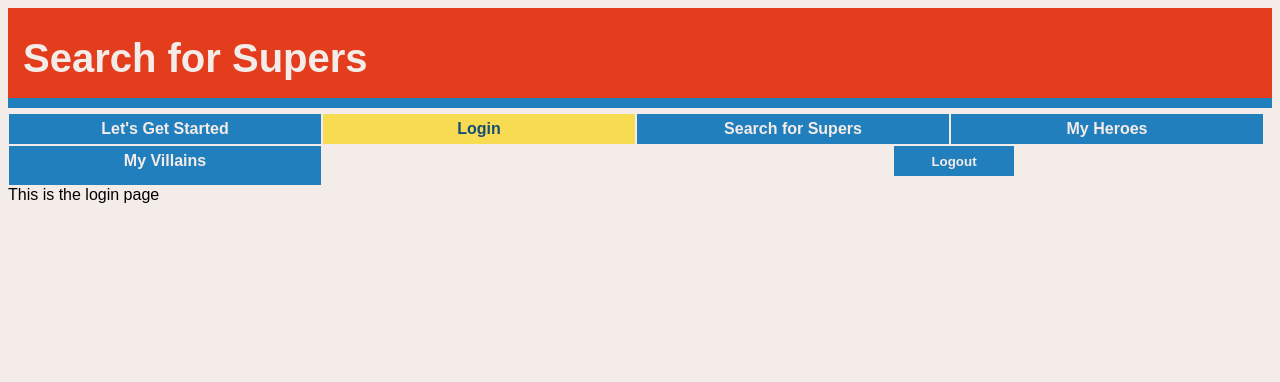
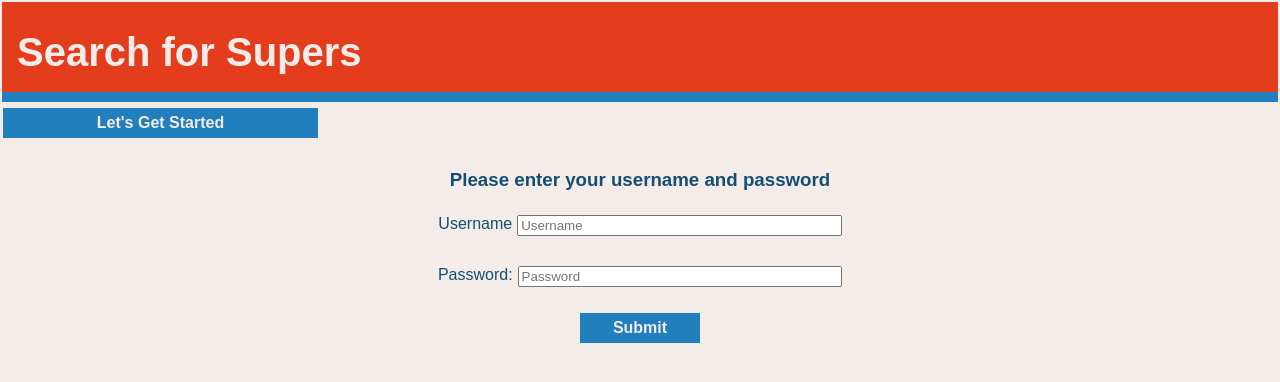
Before and after one commit to seth-allgire/superhero-search-react, a React (Create React App) app: page /login in a window 1280 px wide. Shown: the top 382 px of the page. Built offline with nearby package versions, Linux system fonts and the light colour scheme.

Commit message:
adds login and protected routes

```diff
--- a/src/App.js
+++ b/src/App.js
@@ -12,6 +12,7 @@ import SearchPage from "./components/SearchPage";
 import MyHeroesPage from "./components/MyHeroesPage";
 import MyVillainsPage from "./components/MyVillainsPage";
 import Menu from "./components/Menu";
+import ProtectedRoute from "./components/ProtectedRoute";
 
 function App() {
   return (
@@ -20,23 +21,23 @@ function App() {
       <Router>
         <Menu />
         <Switch>
-          <Route path="/createAcct">
+          <ProtectedRoute shielded={false} path="/createAcct">
             <CreateAccountPage />
-          </Route>
-          <Route path="/login">
+          </ProtectedRoute>
+          <ProtectedRoute shielded={false} path="/login">
             <LoginPage />
-          </Route>
-          <Route path="/search">
+          </ProtectedRoute>
+          <ProtectedRoute shielded={true} path="/search">
             <SearchPage />
-          </Route>
-          <Route path="/myHeroes">
+          </ProtectedRoute>
+          <ProtectedRoute shielded={true} path="/myHeroes">
             <MyHeroesPage />
-          </Route>
-          <Route path="/myVillains">
+          </ProtectedRoute>
+          <ProtectedRoute shielded={true} path="/myVillains">
             <MyVillainsPage />
-          </Route>
+          </ProtectedRoute>
           <Route path="*">
-            <Redirect to="/launch"></Redirect>
+            <Redirect to="/createAcct"></Redirect>
           </Route>
         </Switch>
       </Router>
--- a/src/components/CreateAccountPage.js
+++ b/src/components/CreateAccountPage.js
@@ -1,5 +1,6 @@
 import React, { useContext, useState } from "react";
 import { HeroContext } from "../shared/HeroContext";
+import { Link, NavLink } from "react-router-dom";
 
 export default function CreateAccountPage() {
   const [showDiv, setShowDiv] = useState(false);
@@ -9,12 +10,13 @@ export default function CreateAccountPage() {
   const [acctPassword, setAcctPassword] = useState("");
   const [error, setError] = useState(false);
   const onClick = () => setShowDiv(true);
-  const { setAccount, setAccountPswd } = useContext(HeroContext);
+  const { account, setAccount, accountPswd, setAccountPswd } =
+    useContext(HeroContext);
   return (
     <div>
       <h3 className="section-head">Create an account to Search for Supers!</h3>
       <button className="form-button" onClick={onClick}>
-        Create Account
+        New Account
       </button>
 
       {showDiv === true && (
@@ -88,6 +90,7 @@ export default function CreateAccountPage() {
                 "Password must contain at least 4 characters"}
             </div>
           </div>
+
           <button
             className="form-button"
             onClick={() => {
@@ -106,8 +109,31 @@ export default function CreateAccountPage() {
           >
             Submit
           </button>
+          {account && accountPswd && (
+            <div className="success">Success! You're ready to Login below!</div>
+          )}
         </div>
       )}
+      <div className="form-section">
+        <div>
+          <h3 className="section-head">Already have an account?</h3>
+          <div className="link int-link" activeClassName="active">
+            <NavLink to="/login" className="nest-link">
+              Go to Login
+            </NavLink>
+          </div>
+        </div>
+      </div>
+
+      {/* {account && accountPswd && (
+        <Link to="/login">
+          <button className="form-button">Go to Login</button>
+        </Link>
+      )} */}
+
+      {/* <button className="form-button" onClick=>
+        Go to Login
+      </button> */}
     </div>
   );
 }
--- a/src/components/LoginPage.js
+++ b/src/components/LoginPage.js
@@ -1,5 +1,63 @@
-import React from "react";
+import React, { useContext, useState } from "react";
+import { HeroContext } from "../shared/HeroContext";
 
 export default function LoginPage() {
-  return <div>This is the login page</div>;
+  const [error, setError] = useState(false);
+  const [username, setUsername] = useState("");
+  const [userPassword, setUserPassword] = useState("");
+  const { account, accountPswd, user, setUser, password, setPassword } =
+    useContext(HeroContext);
+  return (
+    <div>
+      <h3 className="section-head">Please enter your username and password</h3>
+      <div className="form-section">
+        <label className="form-label" htmlFor="user">
+          Username
+        </label>
+        <input
+          className="form-input"
+          value={username}
+          onChange={(e) => setUsername(e.target.value)}
+          id="user"
+          placeholder="Username"
+        ></input>
+        <div className="form-error">
+          {error &&
+            username !== account &&
+            "No account found. Please try again"}
+        </div>
+      </div>
+      <div className="form-section">
+        <label className="form-label" htmlFor="password">
+          Password:
+        </label>
+        <input
+          className="form-input"
+          type="password"
+          value={userPassword}
+          onChange={(e) => setUserPassword(e.target.value)}
+          id="password"
+          placeholder="Password"
+        ></input>
+        <div className="form-error">
+          {error &&
+            userPassword !== accountPswd &&
+            "No account found. Please try again"}
+        </div>
+      </div>
+      <button
+        className="form-button"
+        onClick={() => {
+          if (username !== account || userPassword !== accountPswd) {
+            setError(true);
+            return;
+          }
+          setPassword(userPassword);
+          setUser(username);
+        }}
+      >
+        Submit
+      </button>
+    </div>
+  );
 }
--- a/src/components/Menu.js
+++ b/src/components/Menu.js
@@ -3,21 +3,22 @@ import { NavLink } from "react-router-dom";
 import { HeroContext } from "../shared/HeroContext";
 
 export default function Menu() {
-  const { user, account, logoutUser } = useContext(HeroContext);
+  const { user, password, account, logoutUser } = useContext(HeroContext);
   return (
     <nav className="menu">
-      {/* {!account && !user &&  */}
+      {!account && (
         <NavLink to="/createAcct" className="link">
           Let's Get Started
         </NavLink>
-
-      {/* {account && !user &&  */}
+      )}
+      {account && !user && !password && (
         <NavLink to="/login" className="link" activeClassName="active">
           Login
         </NavLink>
+      )}
 
-      {/* {account && user && (
-        <> */}
+      {account && user && password && (
+        <>
           <NavLink to="/search" className="link" activeClassName="active">
             Search for Supers
           </NavLink>
@@ -30,6 +31,8 @@ export default function Menu() {
           <button className="form-button" onClick={logoutUser}>
             Logout
           </button>
+        </>
+      )}
     </nav>
   );
 }
--- /dev/null
+++ b/src/components/ProtectedRoute.js
@@ -0,0 +1,21 @@
+import React, { useContext, useMemo } from "react";
+import { Redirect, Route } from "react-router";
+import { HeroContext } from "../shared/HeroContext";
+
+export default function ProtectedRoute({ children, path, shielded }) {
+  const { user } = useContext(HeroContext);
+  const redirectTo = useMemo(
+    () => (shielded ? "/createAcct" : "/search"),
+    [shielded]
+  );
+
+  if ((user && shielded) || (!user && !shielded)) {
+    return <Route path={path}>{children}</Route>;
+  } else {
+    return (
+      <Route path={path}>
+        <Redirect to={redirectTo}></Redirect>
+      </Route>
+    );
+  }
+}
--- a/src/components/ProtectedRoutes.js
+++ /dev/null
@@ -1,5 +0,0 @@
-import React from "react";
-
-export default function ProtectedRoutes() {
-  return <div>This is the protected routes page</div>;
-}
--- a/src/index.css
+++ b/src/index.css
@@ -12,6 +12,7 @@ code {
     monospace;
 } */
 body {
+  margin: 2px;
   background-color: #f3ece8;
   font-family: Arial, Helvetica, sans-serif;
 }
@@ -28,7 +29,8 @@ body {
   margin-bottom: 5px;
 }
 
-.section-head {
+.section-head,
+.success {
   margin-top: 30px;
   color: #144e75;
   text-align: center;
@@ -49,6 +51,16 @@ body {
   flex-basis: calc(25% - 4px);
   /* background-color: #f7db51; */
   background-color: #217fbe;
+  text-decoration: none;
+}
+
+.int-link {
+  width: 120px;
+}
+
+.nest-link {
+  width: 120px;
+  color: #f3ece8;
   text-decoration: none;
 }
 
@@ -91,12 +103,14 @@ body {
   width: 120px;
   height: 30px;
   border: none;
+  font-size: 16px;
   color: #f3ece8;
   font-weight: 600;
   margin-left: calc(50% - 60px);
   margin-top: 1px;
   margin-bottom: 10px;
   background-color: #217fbe;
+  cursor: pointer;
 }
 
 .form-button:hover {
--- a/src/shared/HeroContext.js
+++ b/src/shared/HeroContext.js
@@ -6,6 +6,7 @@ export function HeroProvider(props) {
   const [account, setAccount] = useState("");
   const [accountPswd, setAccountPswd] = useState("");
   const [user, setUser] = useState("");
+  const [password, setPassword] = useState("");
   const [search, setSearch] = useState([]);
   const [myHeroes, setMyHeroes] = useState([]);
 
@@ -25,9 +26,10 @@ export function HeroProvider(props) {
 
   const logoutUser = useCallback(() => {
     setUser("");
+    setPassword("");
     setSearch("");
     setMyHeroes([]);
-  }, [setUser, setSearch, setMyHeroes]);
+  }, [setUser, setPassword, setSearch, setMyHeroes]);
   //add state and functions to share
 
   return (
@@ -36,11 +38,13 @@ export function HeroProvider(props) {
         account,
         accountPswd,
         user,
+        password,
         search,
         myHeroes,
         setAccount,
         setAccountPswd,
         setUser,
+        setPassword,
         setSearch,
         addMyHero,
         deleteMyHero,
```
Lines whose indentation alone changed are shown as unchanged.
